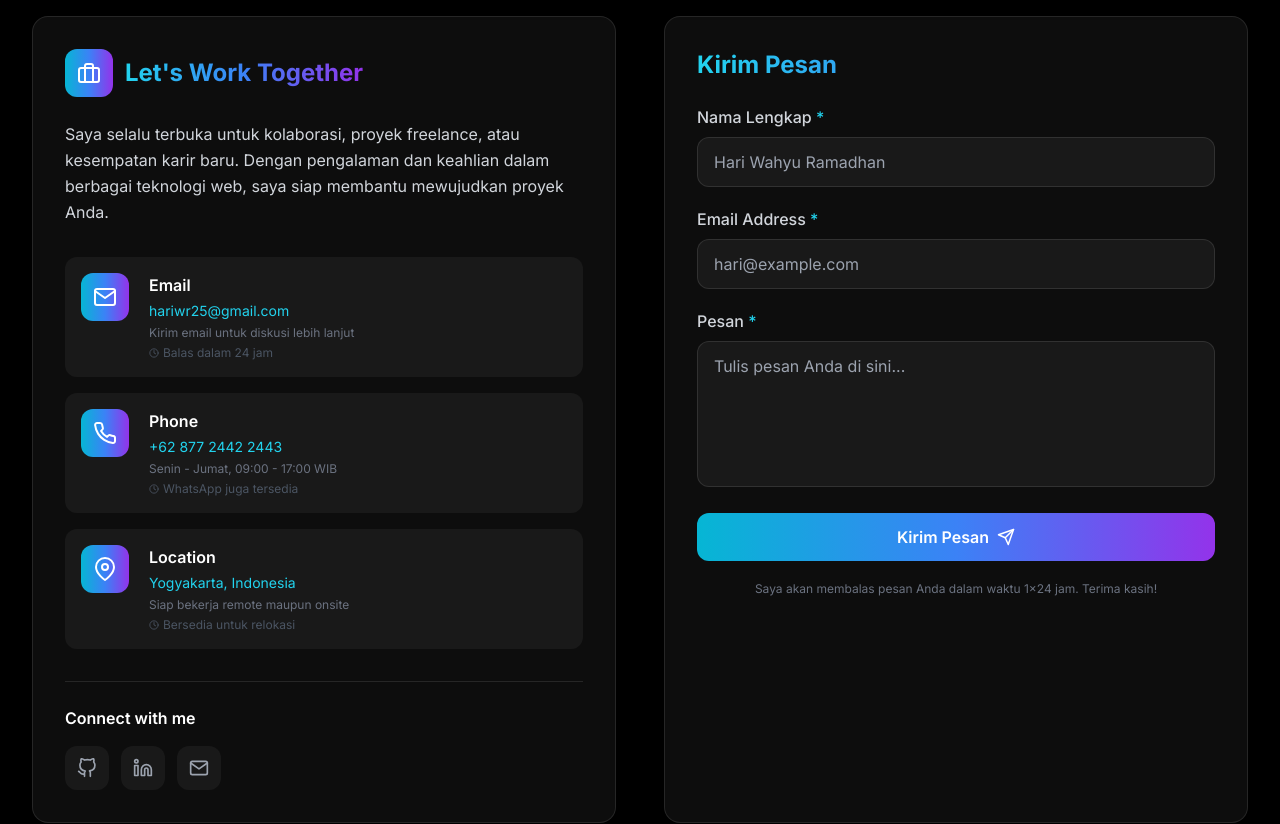
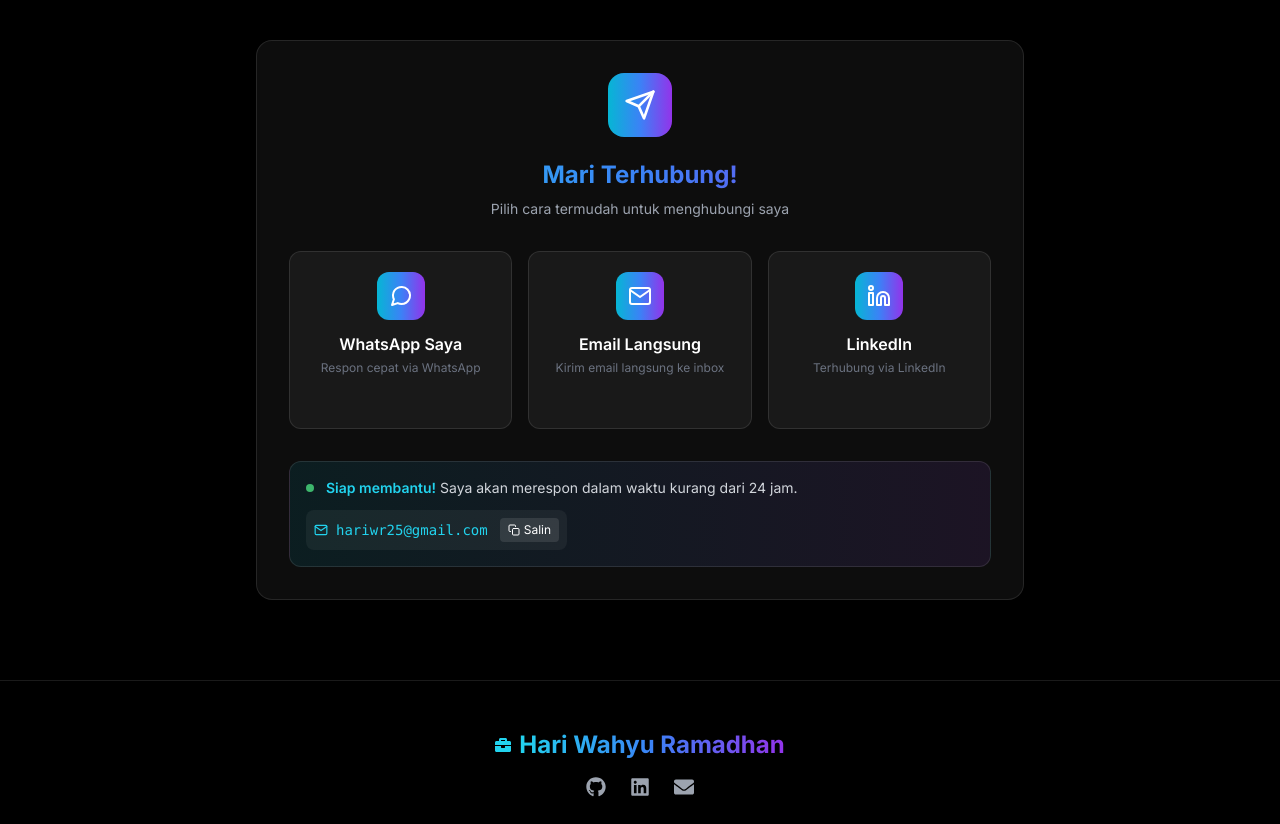
Before and after one commit to hariwr25/hari-portfolio, a React (Create React App) app: page / in a window 1280 px wide. Shown: the part 5720-6544 px from the top of the page. Built offline with nearby package versions, Linux system fonts and the light colour scheme.

Commit message:
FixUpdate

```diff
--- a/src/components/Contact.js
+++ b/src/components/Contact.js
@@ -1,57 +1,29 @@
-import React, { useState } from 'react';
-import { FiMail, FiMapPin, FiPhone, FiSend, FiGithub, FiLinkedin, FiBriefcase, FiClock } from 'react-icons/fi';
+import React from 'react';
+import { FiMail, FiSend, FiLinkedin, FiMessageCircle, FiCopy } from 'react-icons/fi';
 
 const Contact = () => {
-  const [formData, setFormData] = useState({
-    name: '',
-    email: '',
-    message: ''
-  });
-  const [isSubmitting, setIsSubmitting] = useState(false);
-
-  const handleSubmit = (e) => {
-    e.preventDefault();
-    setIsSubmitting(true);
-    setTimeout(() => {
-      console.log('Form submitted:', formData);
-      alert('Terima kasih! Pesan Anda telah terkirim. Saya akan segera menghubungi Anda.');
-      setFormData({ name: '', email: '', message: '' });
-      setIsSubmitting(false);
-    }, 1000);
-  };
-
-  const handleChange = (e) => {
-    setFormData({
-      ...formData,
-      [e.target.name]: e.target.value
-    });
-  };
-
-  const contactInfo = [
+  const quickActions = [
+    {
+      icon: <FiMessageCircle size={24} />,
+      title: "WhatsApp Saya",
+      desc: "Respon cepat via WhatsApp",
+      link: "https://wa.me/6287724422443?text=Halo%20Hari,%20saya%20tertarik%20untuk%20berdiskusi%20dengan%20Anda.",
+      color: "hover:bg-green-500/20"
+    },
     {
       icon: <FiMail size={24} />,
-      title: "Email",
-      value: "hariwr25@gmail.com",
-      link: "mailto:hariwr25@gmail.com",
-      desc: "Kirim email untuk diskusi lebih lanjut",
-      response: "Balas dalam 24 jam"
+      title: "Email Langsung",
+      desc: "Kirim email langsung ke inbox",
+      link: "mailto:hariwr25@gmail.com?subject=Diskusi%20Kerjasama&body=Halo%20Hari,",
+      color: "hover:bg-blue-500/20"
     },
     {
-      icon: <FiPhone size={24} />,
-      title: "Phone",
-      value: "+62 877 2442 2443",
-      link: "tel:+687724422443",
-      desc: "Senin - Jumat, 09:00 - 17:00 WIB",
-      response: "WhatsApp juga tersedia"
-    },
-    {
-      icon: <FiMapPin size={24} />,
-      title: "Location",
-      value: "Yogyakarta, Indonesia",
-      link: "#",
-      desc: "Siap bekerja remote maupun onsite",
-      response: "Bersedia untuk relokasi"
-    },
+      icon: <FiLinkedin size={24} />,
+      title: "LinkedIn",
+      desc: "Terhubung via LinkedIn",
+      link: "https://www.linkedin.com/in/hari-wahyu-ramadhan-54707b314/",
+      color: "hover:bg-blue-500/20"
+    }
   ];
 
   return (
@@ -63,143 +35,73 @@ const Contact = () => {
           </h2>
           <div className="w-20 h-1 gradient-bg mx-auto rounded-full"></div>
           <p className="text-gray-400 max-w-2xl mx-auto mt-4">
-            Saya sedang mencari peluang baru untuk berkontribusi dalam proyek-proyek menarik.
-            Mari berdiskusi dan wujudkan ide-ide Anda bersama!
+            Saya sedia untuk menangani masalah proyek tersebut, dan terbuka untuk kesempatan karir baru.
+            Dengan pengalaman dan keahlian dalam berbagai teknologi web, saya siap membantu mewujudkan proyek Anda.
           </p>
         </div>
 
-        <div className="grid lg:grid-cols-2 gap-12">
-          {/* Contact Info */}
-          <div className="space-y-6 animate-slide-left">
+        <div className="max-w-3xl mx-auto">
+          {/* Quick Actions - Tanpa double */}
           <div className="glass-effect rounded-2xl p-8">
-              <div className="flex items-center gap-3 mb-6">
-                <div className="p-3 rounded-xl gradient-bg">
-                  <FiBriefcase className="text-white" size={24} />
+            <div className="text-center mb-8">
+              <div className="inline-block p-4 rounded-2xl gradient-bg mb-4">
+                <FiSend className="text-white" size={32} />
               </div>
-                <h3 className="text-2xl font-bold gradient-text">Let's Work Together</h3>
+              <h3 className="text-2xl font-bold gradient-text mb-2">Mari Terhubung!</h3>
+              <p className="text-gray-400 text-sm">
+                Pilih cara termudah untuk menghubungi saya
+              </p>
             </div>
 
-              <p className="text-gray-300 mb-8 leading-relaxed">
-                Saya selalu terbuka untuk kolaborasi, proyek freelance, atau kesempatan karir
-baru. Dengan pengalaman dan keahlian dalam berbagai teknologi
-                web, saya siap membantu mewujudkan proyek Anda.
-              </p>
-
-              <div className="space-y-4">
-                {contactInfo.map((info, index) => (
+            <div className="grid md:grid-cols-3 gap-4">
+              {quickActions.map((action, index) => (
                 <a
                   key={index}
-                    href={info.link}
-                    className="flex items-start gap-5 p-4 rounded-xl bg-white/5 hover:bg-white/10 transition-all duration-300 group"
+                  href={action.link}
+                  target={action.link.startsWith('http') ? "_blank" : "_self"}
+                  rel={action.link.startsWith('http') ? "noopener noreferrer" : ""}
+                  className={`flex flex-col items-center gap-3 p-5 rounded-xl bg-white/5 border border-white/10 transition-all duration-300 ${action.color} hover:border-cyan-500 group text-center`}
                 >
                   <div className="p-3 rounded-xl gradient-bg text-white group-hover:scale-110 transition-transform">
-                      {info.icon}
+                    {action.icon}
                   </div>
-                    <div className="flex-1">
-                      <div className="font-semibold text-white mb-1">{info.title}</div>
-                      <div className="text-cyan-400 text-sm mb-1">{info.value}</div>
-                      <div className="text-gray-500 text-xs">{info.desc}</div>
-                      <div className="flex items-center gap-1 text-gray-600 text-xs mt-1">
-                        <FiClock size={10} />
-                        <span>{info.response}</span>
+                  <div>
+                    <div className="font-semibold text-white">{action.title}</div>
+                    <div className="text-gray-500 text-xs mt-1">{action.desc}</div>
                   </div>
+                  <div className="text-cyan-400 text-sm opacity-0 group-hover:opacity-100 transition-opacity">
+                    Klik untuk hubungi →
                   </div>
                 </a>
               ))}
             </div>
 
-              <div className="mt-8 pt-6 border-t border-white/10">
-                <h4 className="text-white font-semibold mb-4">Connect with me</h4>
-                <div className="flex gap-3">
-                  <a href="https://github.com/hariwr25" className="p-3 rounded-xl bg-white/5 hover:bg-white/10 text-gray-400 hover:text-cyan-400 transition-all transform hover:scale-110">
-                    <FiGithub size={20} />
-                  </a>
-                  <a href="https://www.linkedin.com/in/hari-wahyu-ramadhan-54707b314/" className="p-3 rounded-xl bg-white/5 hover:bg-white/10 text-gray-400 hover:text-cyan-400 transition-all transform hover:scale-110">
-                    <FiLinkedin size={20} />
-                  </a>
-                  <a href="mailto:hariwr25@gmail.com" className="p-3 rounded-xl bg-white/5 hover:bg-white/10 text-gray-400 hover:text-cyan-400 transition-all transform hover:scale-110">
-                    <FiMail size={20} />
-                  </a>
+            <div className="mt-8 p-4 rounded-xl bg-gradient-to-r from-cyan-500/10 to-purple-500/10 border border-white/10">
+              <div className="flex items-center justify-between gap-3 flex-wrap">
+                <div className="flex items-center gap-3">
+                  <div className="w-2 h-2 bg-green-400 rounded-full animate-pulse"></div>
+                  <p className="text-gray-300 text-sm">
+                    <span className="font-semibold text-cyan-400">Siap membantu!</span> Saya akan merespon dalam waktu kurang dari 24 jam.
+                  </p>
+                </div>
+
+                {/* Email dengan tombol copy - hanya 1 kali */}
+                <div className="flex items-center gap-2 bg-white/5 rounded-lg p-2">
+                  <FiMail className="text-cyan-400" size={14} />
+                  <code className="text-cyan-400 text-sm">hariwr25@gmail.com</code>
+                  <button
+                    onClick={() => {
+                      navigator.clipboard.writeText('hariwr25@gmail.com');
+                      alert('Email berhasil disalin!');
+                    }}
+                    className="ml-1 px-2 py-1 text-xs bg-white/10 rounded hover:bg-white/20 transition flex items-center gap-1"
+                  >
+                    <FiCopy size={12} /> Salin
+                  </button>
                 </div>
               </div>
             </div>
           </div>
-
-          {/* Contact Form */}
-          <form onSubmit={handleSubmit} className="glass-effect rounded-2xl p-8 animate-slide-right">
-            <h3 className="text-2xl font-bold mb-6 gradient-text">Kirim Pesan</h3>
-
-            <div className="space-y-5">
-              <div>
-                <label htmlFor="name" className="block text-gray-300 font-medium mb-2">
-                  Nama Lengkap <span className="text-cyan-400">*</span>
-                </label>
-                <input
-                  type="text"
-                  id="name"
-                  name="name"
-                  value={formData.name}
-                  onChange={handleChange}
-                  required
-                  className="w-full px-4 py-3 bg-white/5 border border-white/10 rounded-xl focus:outline-none focus:border-cyan-500 focus:ring-1 focus:ring-cyan-500 transition-all text-white"
-                  placeholder="Hari Wahyu Ramadhan"
-                />
-              </div>
-
-              <div>
-                <label htmlFor="email" className="block text-gray-300 font-medium mb-2">
-                  Email Address <span className="text-cyan-400">*</span>
-                </label>
-                <input
-                  type="email"
-                  id="email"
-                  name="email"
-                  value={formData.email}
-                  onChange={handleChange}
-                  required
-                  className="w-full px-4 py-3 bg-white/5 border border-white/10 rounded-xl focus:outline-none focus:border-cyan-500 focus:ring-1 focus:ring-cyan-500 transition-all text-white"
-                  placeholder="hari@example.com"
-                />
-              </div>
-
-              <div>
-                <label htmlFor="message" className="block text-gray-300 font-medium mb-2">
-                  Pesan <span className="text-cyan-400">*</span>
-                </label>
-                <textarea
-                  id="message"
-                  name="message"
-                  value={formData.message}
-                  onChange={handleChange}
-                  required
-                  rows="5"
-                  className="w-full px-4 py-3 bg-white/5 border border-white/10 rounded-xl focus:outline-none focus:border-cyan-500 focus:ring-1 focus:ring-cyan-500 transition-all text-white resize-none"
-                  placeholder="Tulis pesan Anda di sini..."
-                />
-              </div>
-
-              <button
-                type="submit"
-                disabled={isSubmitting}
-                className="w-full px-6 py-3 gradient-bg text-white rounded-xl hover:shadow-lg hover:shadow-cyan-500/25 transition-all duration-300 flex items-center justify-center gap-2 font-semibold disabled:opacity-50 disabled:cursor-not-allowed transform hover:scale-105"
-              >
-                {isSubmitting ? (
-                  <>
-                    <div className="w-5 h-5 border-2 border-white/30 border-t-white rounded-full animate-spin"></div>
-                    Mengirim...
-                  </>
-                ) : (
-                  <>
-                    Kirim Pesan <FiSend size={18} />
-                  </>
-                )}
-              </button>
-
-              <p className="text-gray-500 text-xs text-center mt-4">
-                Saya akan membalas pesan Anda dalam waktu 1x24 jam. Terima kasih!
-              </p>
-            </div>
-          </form>
         </div>
       </div>
     </section>
--- a/src/components/Hero.js
+++ b/src/components/Hero.js
@@ -13,7 +13,7 @@ const Hero = () => {
       id="home"
       className="relative w-full min-h-screen flex items-center justify-center overflow-hidden"
       style={{
-        backgroundImage: 'linear-gradient(to bottom, rgba(0, 0, 0, 0.3) 0%, rgba(0, 0, 0, 0.7) 75%, #000 100%), url("/images/kaki.jpg")',
+        backgroundImage: `linear-gradient(to bottom, rgba(0,0,0,0.3) 0%, rgba(0,0,0,0.7) 75%, #000 100%), url(${process.env.PUBLIC_URL + "/images/kaki.jpg"})`,
         backgroundPosition: 'center',
         backgroundRepeat: 'no-repeat',
         backgroundAttachment: 'scroll',
@@ -73,7 +73,7 @@ const Hero = () => {
                     <div className="absolute inset-0 bg-white/20 rounded-full blur-md animate-pulse-glow"></div>
                     <div className="absolute inset-0 rounded-full border-4 border-white/30 animate-ping opacity-20"></div>
                     <img
-                      src="/images/profil.jpg"
+                      src={process.env.PUBLIC_URL + "/images/profil.jpg"}
                       alt="Hari Wahyu Ramadhan"
                       className="w-32 h-32 rounded-full object-cover relative z-10 border-4 border-white/50 group-hover:scale-105 transition-transform duration-500"
                     />
```
Also changed, not shown: package.json (+9 -5 lines), src/components/Projects.js (+6 -6 lines), public/images/a-day.png (renamed from public/images/a day.png), 1 other file (tests, documents, lock files or other folders). Lines whose indentation alone changed are shown as unchanged.
